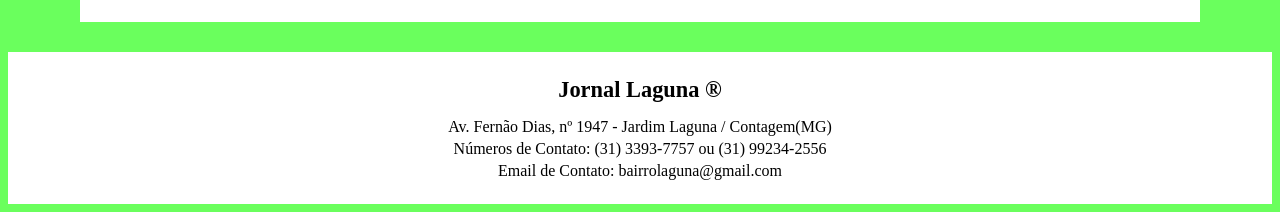
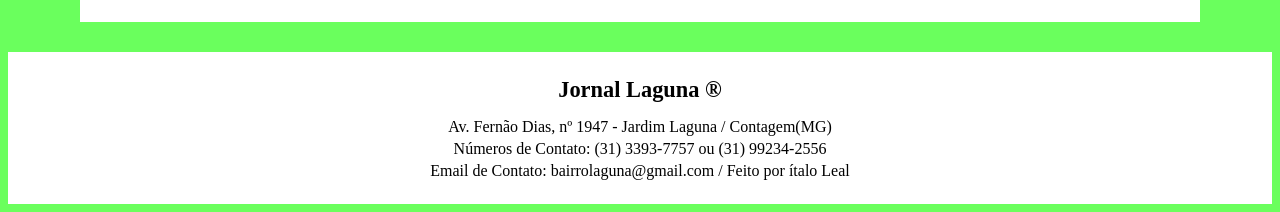
Before and after one commit to Lealw/JornalLaguna1, a plain HTML site: page index.html in a window 1280 px wide. Shown: the part 1714-1926 px from the top of the page. Drawn offline with Linux system fonts and the light colour scheme.

Commit message:
Update index.html
Colocando meu nome 2

```diff
--- a/index.html
+++ b/index.html
@@ -72,7 +72,7 @@
         <h3> Jornal Laguna ® </h3>
         <p> Av. Fernão Dias, nº 1947 - Jardim Laguna  / Contagem(MG)</p>
         <p>Números de Contato: (31) 3393-7757 ou (31) 99234-2556</p>
-        <p>Email de Contato: bairrolaguna@gmail.com</p>
+        <p>Email de Contato: bairrolaguna@gmail.com / Feito por ítalo Leal</p>
     </footer>
 
 </body>
```
